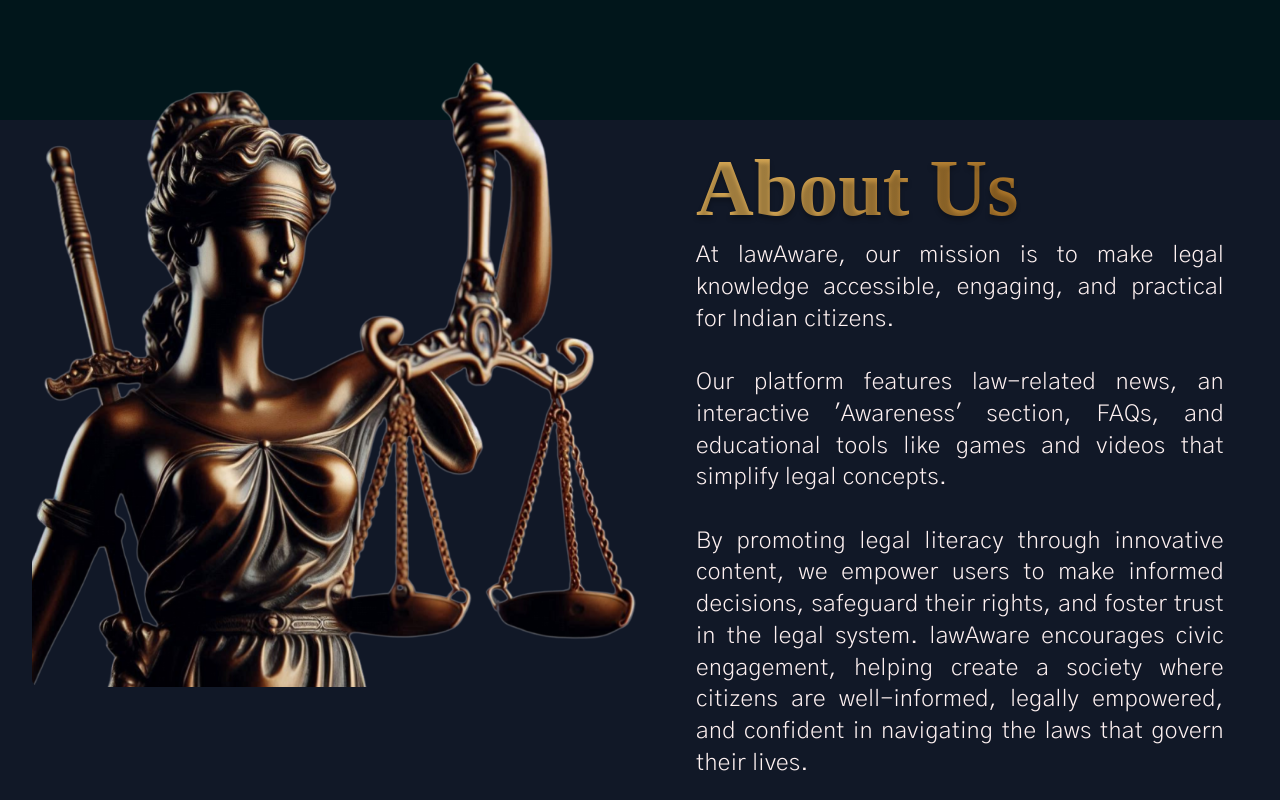
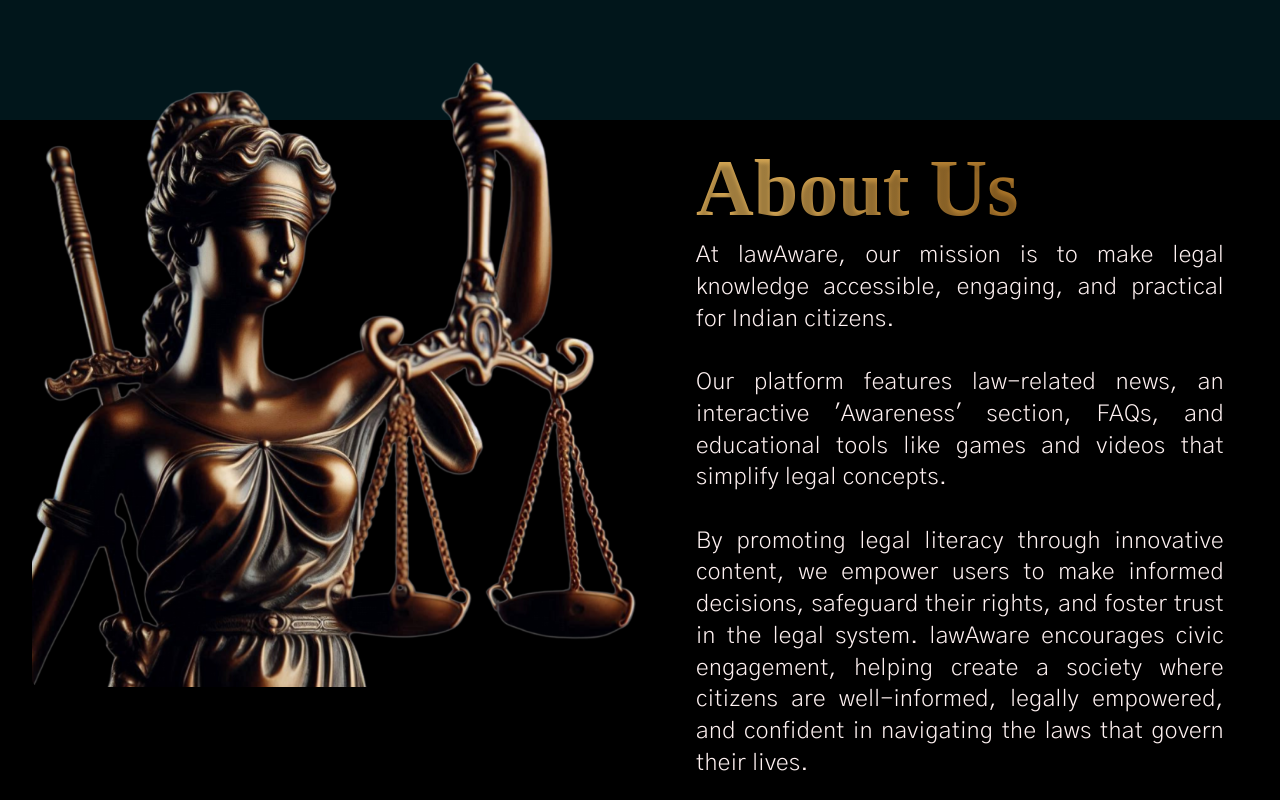
Before and after one commit to abhishek12221732/law-aware, a React (Create React App) app in the folder frontend/: page / in a window 1280 px wide. Shown: the part 2800-3600 px from the top of the page. Built offline with nearby package versions, Linux system fonts and the light colour scheme.

Commit message:
frontend

```diff
--- a/frontend/src/components/AboutUs.js
+++ b/frontend/src/components/AboutUs.js
@@ -3,7 +3,7 @@
 
 const AboutUs = () => {
   return (
-    <div className="flex items-center justify-center bg-gray-900 p-8 z-100">
+    <div className="flex items-center justify-center bg-black p-8 z-100">
       {/* Image on the left */}
       <div className="w-1/2 z-100">
         <img
```
